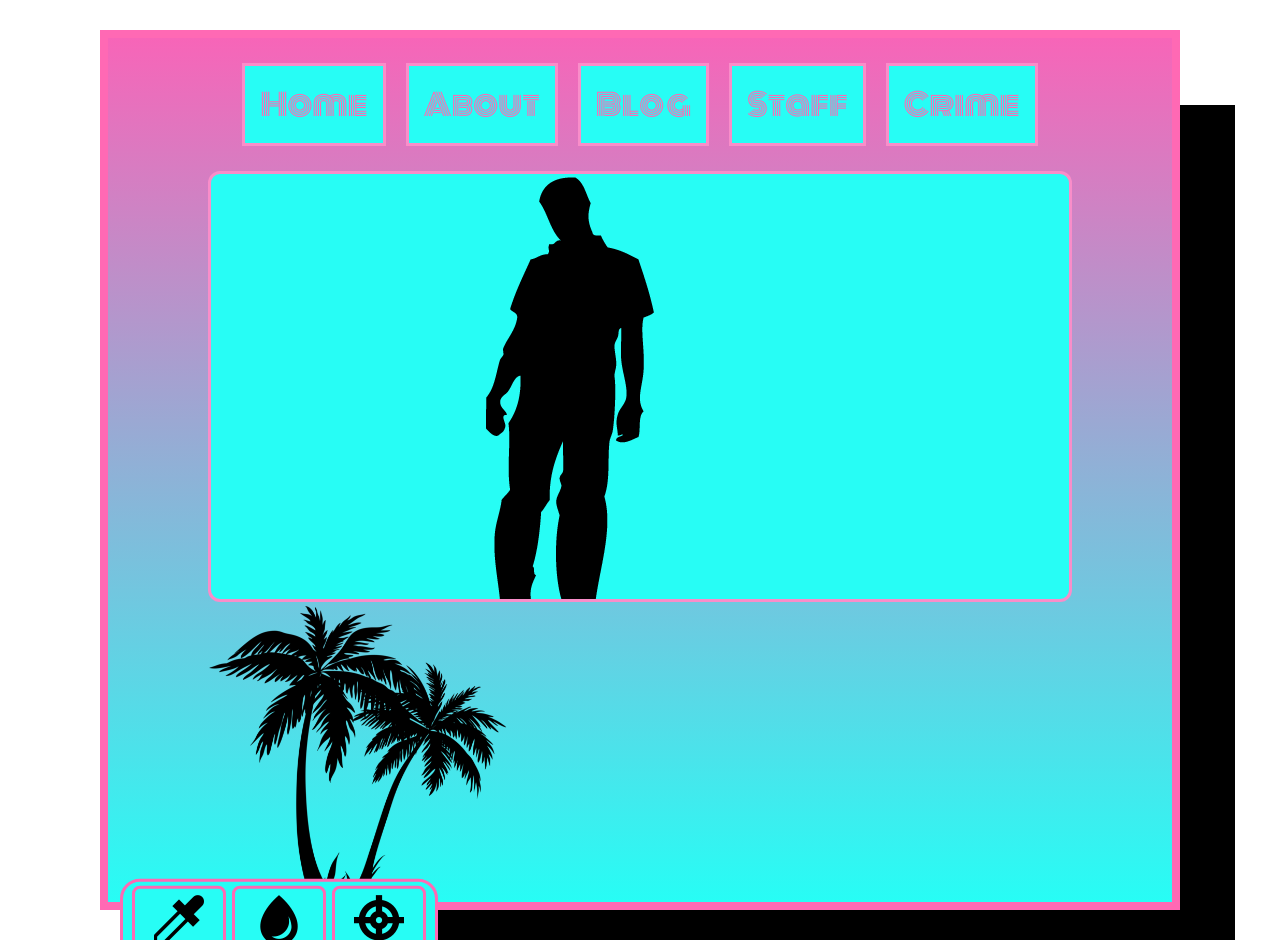
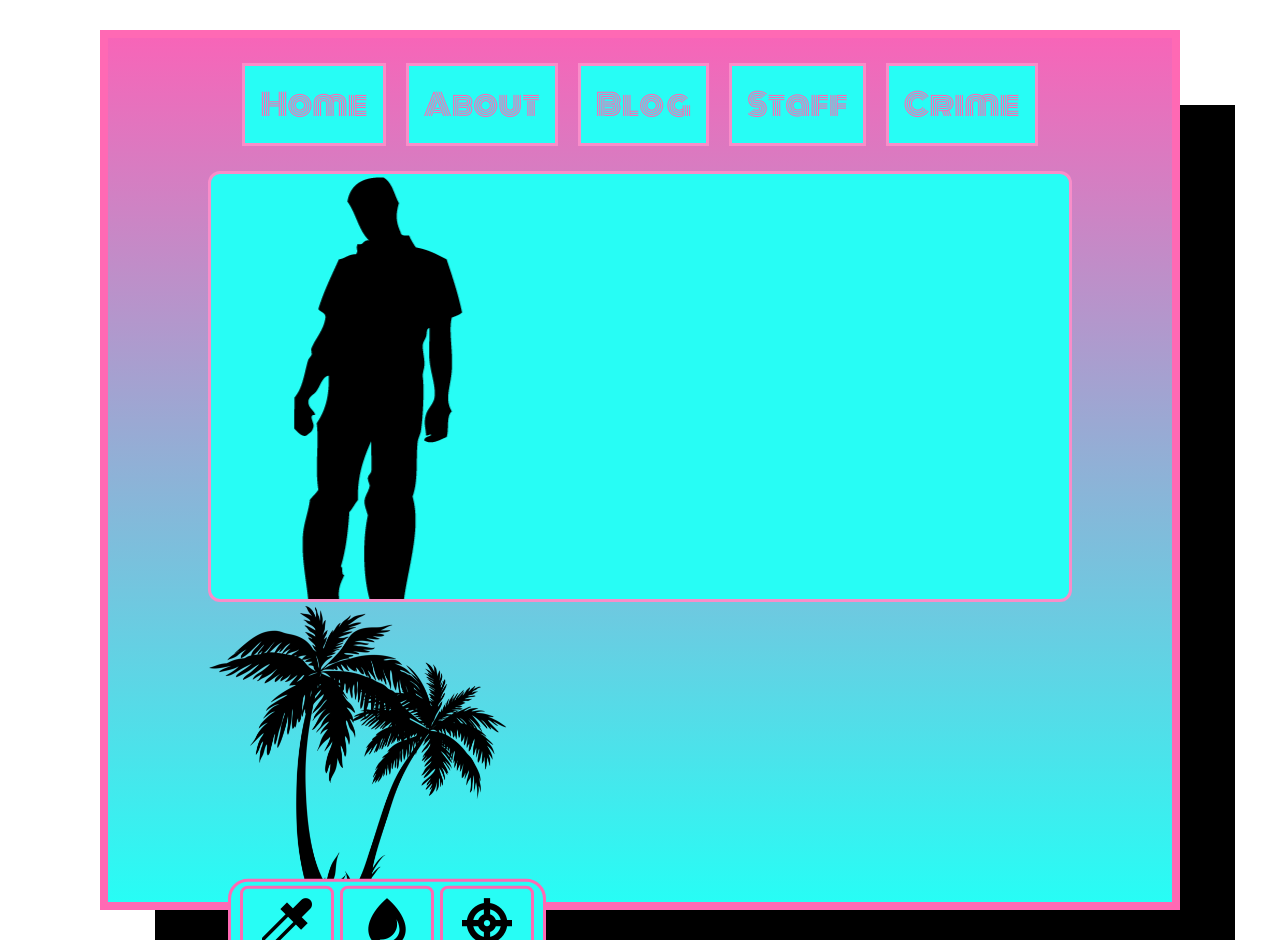
Before and after one commit to smaristeinar/smaristeinar.github.io, a Jekyll site: the page built from crime.html, in a window 1280 px wide. Built offline with Jekyll 4.4.1, drawn with Linux system fonts in a browser that asks for light colours; some web fonts are replaced.

Commit message:
mvoing man crime

```diff
--- a/_layouts/default.html
+++ b/_layouts/default.html
@@ -7,17 +7,6 @@
     <link rel="font" href="/assets/fonts/icomoon.ttf">
   </head>
   <body class="slideLeft" onclick= "myAudioFunction('a')">
-    <div class="socialbar">
-          <a href="https://www.knifecenter.com/">
-        <div class="a1"><span class="icon-eyedropper"></span></div>
-         </a>
-         <a href="http://www.deathclock.com/">
-        <div class="a1"><span class="icon-droplet"></span></div>
-        </a>
-        <a href="https://www.guns.com/">
-        <div class="a1"><span class="icon-target" ></span></div>
-        </a>
-   </div>
     <div class="background">
       {% include navigation.html %}
       <div class="content">
@@ -27,6 +16,17 @@
         <img src="/assets/img/tree.png" alt="">
 
       </div>
+      <div class="socialbar">
+            <a href="https://www.knifecenter.com/">
+          <div class="a1"><span class="icon-eyedropper"></span></div>
+           </a>
+           <a href="http://www.deathclock.com/">
+          <div class="a1"><span class="icon-droplet"></span></div>
+          </a>
+          <a href="https://www.guns.com/">
+          <div class="a1"><span class="icon-target" ></span></div>
+          </a>
+     </div>
     </div>
   </body>
   <script>
--- a/_sass/animation.scss
+++ b/_sass/animation.scss
@@ -179,19 +179,28 @@
 
 @keyframes ani {
   0% {
-    transform: rotateX(100%);
+    transform: translateX(0%);
   }
-  50% {
-    transform: rotateX(0%);
+  16% {
+    transform: translateX(150%);
   }
-  100% {
-    transform: rotateX(100%);
+  33% {
+    transform: translateX(-150%);
   }
+	66% {
+		transform: translateX(150%);
+	}
+	82% {
+		transform: translateX(0%);
+	}
+	100% {
+		transform: translateX(-150%);
+	}
 }
 
 
 
 	.man{
-		x-transition: all 1s ease-in-out;
-		  animation: ani 1.7s infinite;
+	 animation: ani 5s infinite ;
+
 	}
--- a/_sass/main.scss
+++ b/_sass/main.scss
@@ -158,8 +158,8 @@ body:active{
   background-color: #27fdf5;
   align-items: center;
   position: fixed;
+  bottom: 1px;
   margin-left: 20px;
-  bottom: 1px;
   border: 3px solid hotpink;
   border-top-right-radius:20px;
   border-top-left-radius: 20px;
```
Also changed, not shown: 10 other files.
